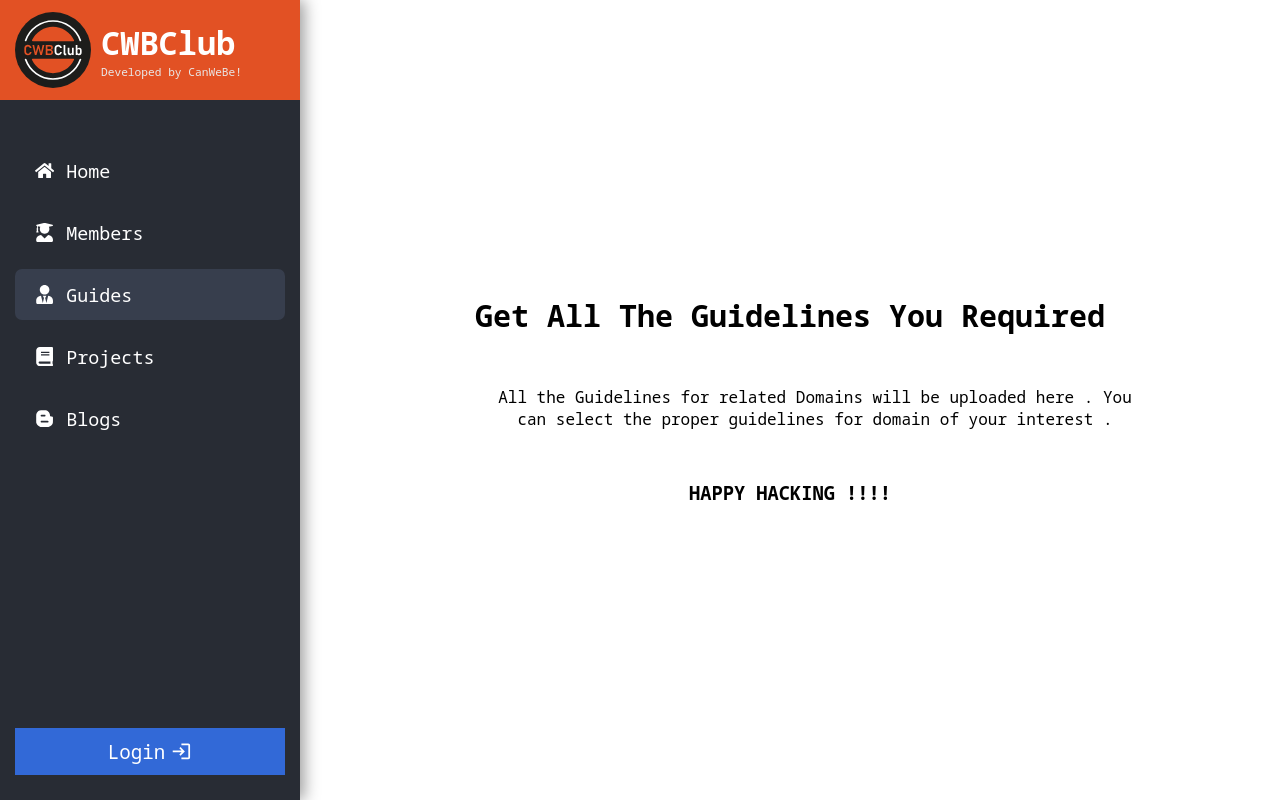
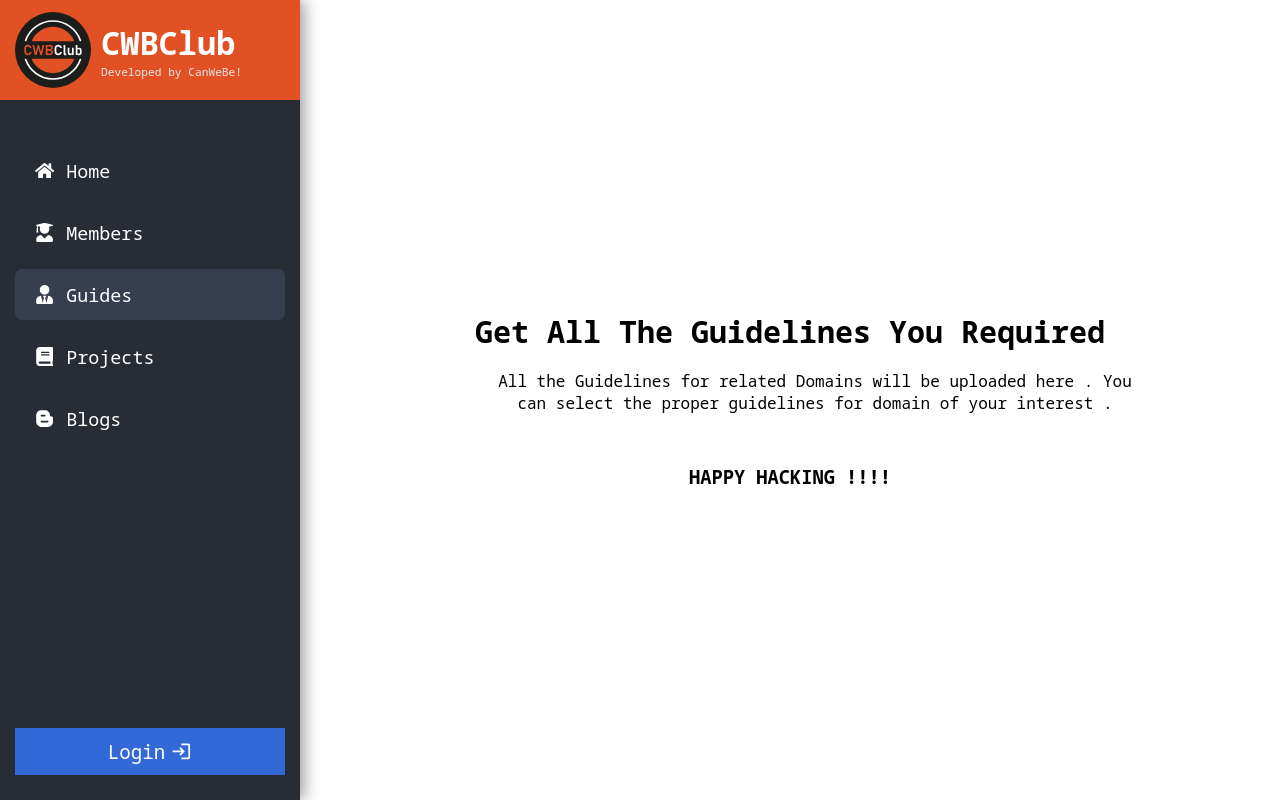
Before and after one commit to cwbclub/CWBClub, a React (Create React App) app: page /guides in a window 1280 px wide. Built offline with nearby package versions, Linux system fonts and the light colour scheme.

Commit message:
fixing css

```diff
--- a/src/pages/blogs/blogs.style.css
+++ b/src/pages/blogs/blogs.style.css
@@ -1,3 +1,4 @@
+
 .container{
     display: flex;
     flex-direction: column;
@@ -8,4 +9,5 @@
 }
 .heading{
     font-size: 30px;
+    margin-bottom: -2rem;
 }
```
